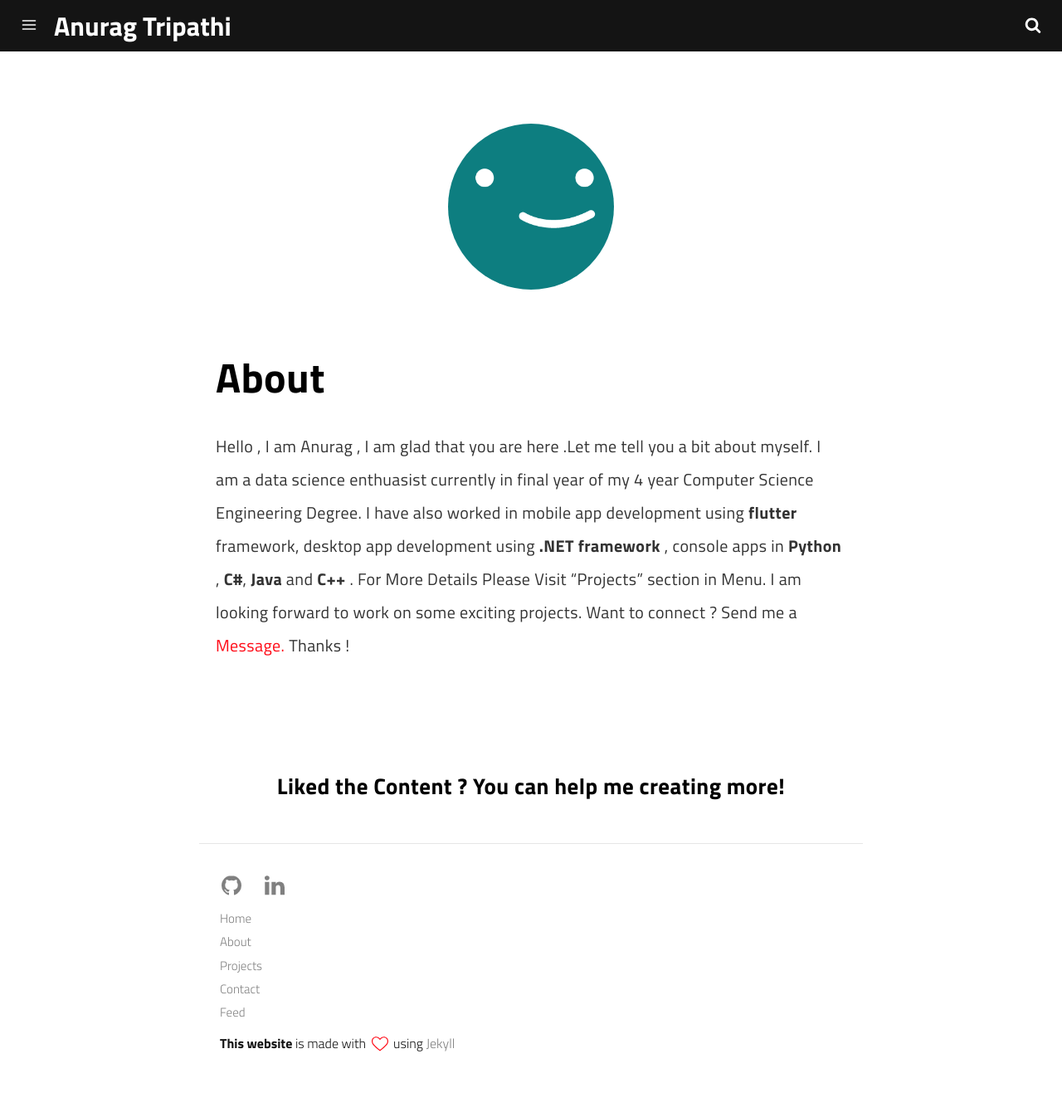
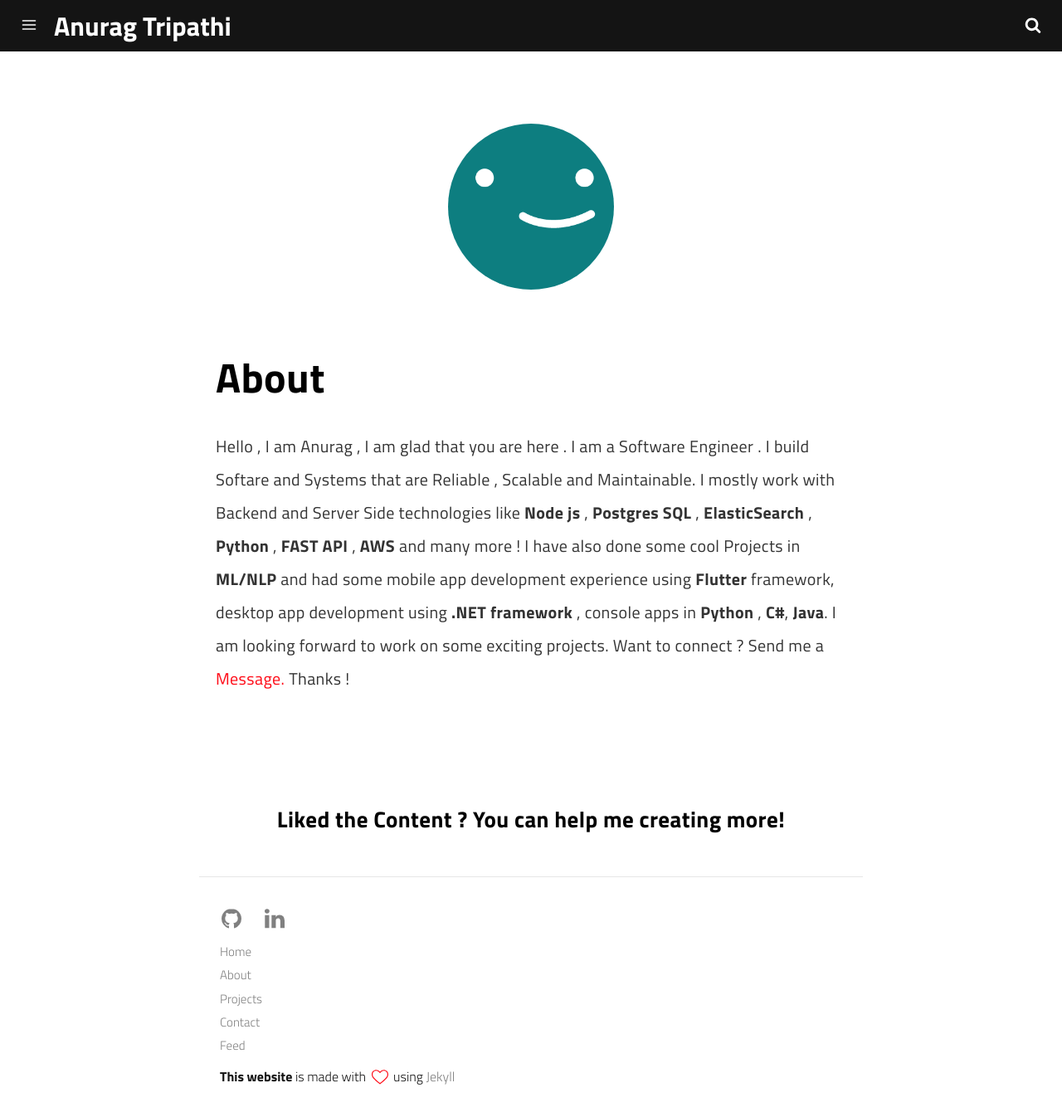
Before and after one commit to anuragseven/anuragseven.github.io, a Jekyll site: the page built from pages/about.md, in a window 1280 px wide and 1346 px high. Shown: the whole window at 83% size. Built offline with Jekyll 4.4.1, drawn with Linux system fonts in a browser that asks for light colours; a script that is not in the unit is left out.

Commit message:
updated About

```diff
--- a/pages/about.md
+++ b/pages/about.md
@@ -9,9 +9,4 @@ permalink: /about/
 
 # About
 
-Hello , I am Anurag , I am glad that you are here .Let me tell you a bit about myself.
-I am a data science enthuasist currently in final year of my 4 year Computer Science Engineering Degree.
-I have also worked in mobile app development using **flutter** framework,
- desktop app development using **.NET framework** , console apps in **Python** , **C#**, **Java** and **C++** .
-For More Details Please Visit "Projects" section in Menu. I am looking
-forward to work on some exciting projects. Want to connect ? Send me a <a href="/contact">Message.</a> Thanks !
+Hello , I am Anurag , I am glad that you are here . I am a Software Engineer . I build Softare and Systems that are Reliable , Scalable and Maintainable. I mostly work with Backend and Server Side technologies like **Node js** , **Postgres SQL** , **ElasticSearch** , **Python** , **FAST API** , **AWS** and many more ! I have also done some cool Projects in **ML/NLP** and had some  mobile app development experience using **Flutter** framework, desktop app development using **.NET framework** , console apps in **Python** , **C#**, **Java**. I am looking forward to work on some exciting projects. Want to connect ? Send me a <a href="/contact">Message.</a> Thanks !
```
Also changed, not shown: pages/about-1.md (deleted, +0 -20 lines).
